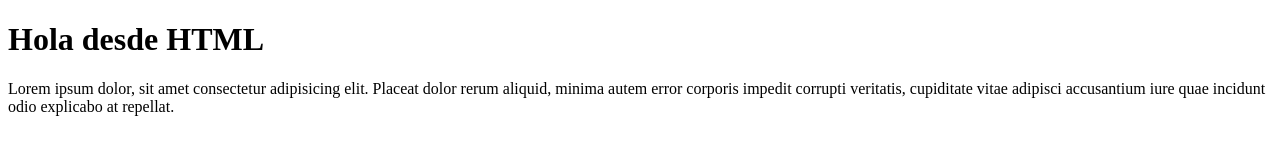
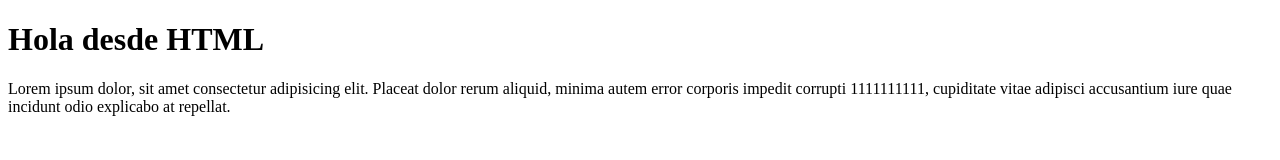
Before and after one commit to esdraswperez/git-ejemplo, a plain HTML site: page index.html in a window 1280 px wide. Drawn offline with Linux system fonts and the light colour scheme.

Commit message:
Agregue unos en el parrafo

```diff
--- a/index.html
+++ b/index.html
@@ -7,6 +7,6 @@
 </head>
 <body>
     <h1>Hola desde HTML</h1>
-    <p>Lorem ipsum dolor, sit amet consectetur adipisicing elit. Placeat dolor rerum aliquid, minima autem error corporis impedit corrupti veritatis, cupiditate vitae adipisci accusantium iure quae incidunt odio explicabo at repellat.</p>
+    <p>Lorem ipsum dolor, sit amet consectetur adipisicing elit. Placeat dolor rerum aliquid, minima autem error corporis impedit corrupti 1111111111, cupiditate vitae adipisci accusantium iure quae incidunt odio explicabo at repellat.</p>
 </body>
 </html>
```
